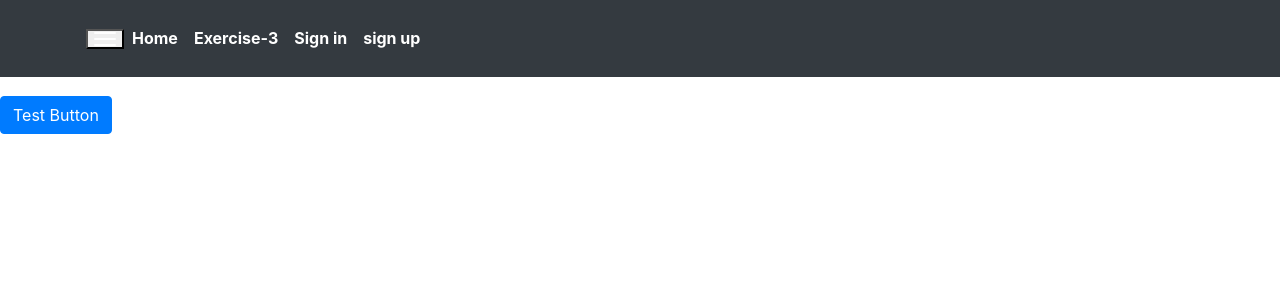
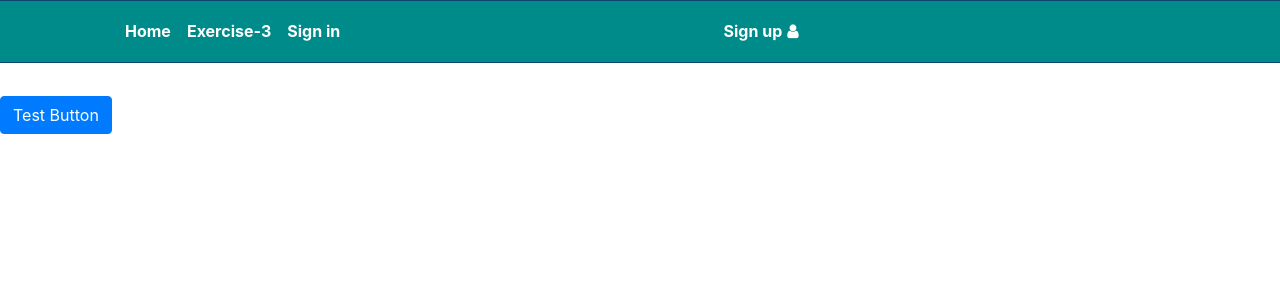
Before and after one commit to Dhabbah/CS-5551-Tutorial3, an Angular app: page / in a window 1280 px wide. Shown: the top 300 px of the page. Built offline with nearby package versions, Linux system fonts and the light colour scheme.

Commit message:
Installed font-awesome, and done with the header section

```diff
--- a/angular.json
+++ b/angular.json
@@ -24,7 +24,8 @@
             ],
             "styles": [
               "src/styles.css",
-              "./node_modules/bootstrap/dist/css/bootstrap.min.css"
+              "./node_modules/bootstrap/dist/css/bootstrap.min.css",
+              "./node_modules/font-awesome/css/font-awesome.min.css"
             ],
             "scripts": [
               "./node_modules/jquery/dist/jquery.slim.min.js",
--- a/package.json
+++ b/package.json
@@ -21,6 +21,7 @@
     "@angular/router": "~7.2.0",
     "bootstrap": "^4.3.1",
     "core-js": "^2.5.4",
+    "font-awesome": "^4.7.0",
     "jquery": "^3.3.1",
     "popper": "^1.0.1",
     "popper.js": "^1.14.7",
--- a/src/app/header/header.component.css
+++ b/src/app/header/header.component.css
@@ -1,62 +1,41 @@
+button{
+  margin: 10px 9px 9px 7px;
+}
+.fa{
+  margin:0px 5px;
+}
+.top-nav {
+  position: fixed;
+  top: 0px;
+  left: 0px;
+  right: 0;
+  z-index: 9;
+  background:darkcyan;
+  border-top: 1px solid #0F4571;
+  border-bottom: 1px solid #0F4571;
+}
+
 a.nav-link {
-  color: #ffffff !important;
+  color: white;
   display: inline-block;
   font-weight: bold;
   padding: 10px 1px 10px 0px;
   text-decoration: none;
-  border-bottom: 1px solid transparent;
-}
+  border-bottom: 1px solid transparent;}
 a.nav-link:hover {
-  color: #ffffff !important;
-  border-bottom: 2px solid #e32b21;
-  border-bottom-left-radius: 0px;
-}
+  color: #0F4571;
+  border-bottom: 2px solid white;
+  border-bottom-left-radius:0px;}
 
-a.head-line {
-  color: #0F4571;
-  display: inline-block;
-  font-weight: bold;
-  padding: 10px 1px 10px 0px;
-  text-decoration: none;
-  border-bottom: 2px solid #757575;
-  border-bottom-left-radius: 30px;
-  width: 120px;
-}
-
-a.head-line:hover {
-  border-bottom: 2px solid #757575;
-  border-bottom-left-radius: 50px;
-}
-.nav-brand {
-  color: #ffffff;
-}
-/*Navbar Toogle*/
-.nav-toggler span {
+/*Navbar toggle*/
+ .top-nav .navbar-toggler span {
   display: block;
   width: 22px;
   height: 2px;
   border-radius: 1px;
-  background: #fff;
+  background: #000;
 }
-
-.nav-toggler span + span {
+ .top-nav .navbar-toggler span + span {
   margin-top: 4px;
 }
 /**/
-@media (max-width: 991px) {
-
-  a.nav-link {
-    color: #fff;
-    background-color: #008cba;
-    border: 1px solid #d7d5f6;
-    width: 100%;
-    padding: 10px;
-    text-align: center;
-  }
-
-  .header-nav .navbar-nav .nav-link:hover {
-    background-color: #0F4571;
-    border: 1px solid #d7d5f6;
-  }
-
-}
--- a/src/app/header/header.component.html
+++ b/src/app/header/header.component.html
@@ -1,12 +1,14 @@
-<nav class="navbar navbar-expand navbar-dark bg-dark fixed-top">
+
+<nav class="header top-nav">
+    <!-- Container Start -->
     <div class="container">
       <nav class="navbar navbar-expand-lg ">
         <!-- Mobile Toggle -->
-      <button class="nav-toggler hidden-lg-up"
+        <button class="navbar-toggler hidden-lg-up"
                 type="button"
                 data-toggle="collapse"
-              data-target="#nav-hidden"
-              aria-controls="navbarguppy"
+                data-target="#nav-toggle"
+                aria-controls="nav-toggle"
                 aria-expanded="false"
                 aria-label="Toggle navigation">
           <span></span>
@@ -15,23 +17,18 @@
         </button>
         <!-- /-->
         <!-- navbar-brand -->
-      <a class="nav-brand ti-home " href="#"></a>
-      <div id="nav-hidden" class="collapse navbar-collapse">
-        <ul class="navbar-nav mr-auto">
-          <li class="nav-item active">
-            <a class="nav-link" href="#">Home <span class="sr-only">(current)</span></a>
-          </li>
-          <li class="nav-item">
-            <a class="nav-link" href="#">Exercise-3</a>
-          </li>
-          <li class="nav-item">
+        <a class="navbar-brand ti-home " href="#"></a>
+        <!-- / -->
+        <div id="nav-toggle" class="collapse navbar-collapse navbar-nav ml-auto">
+          <a class="nav-link " href="#home">Home</a>
+          <a class="nav-link " href="#">Exercise-3</a>
           <a class="nav-link" href="#">Sign in</a>
-          </li>
-          <li class="nav-item">
-            <a class="nav-link" href="#">sign up</a>
-          </li>
-        </ul>
+          <!-- Menu Start -->
+        </div>
+        <!---->
+        <div id="nav-toggle" class="collapse navbar-collapse navbar-nav ml-auto">
+          <a class="nav-link" data-toggle="modal" data-target="#dangerModal" href="#">Sign up<i class="fa fa-user"></i></a>
+        </div>
+      </nav><!-- / -->
     </div>
 </nav>
-  </div>
-</nav>
```
Also changed, not shown: 1 other file (tests, documents, lock files or other folders). Lines whose indentation alone changed are shown as unchanged.
